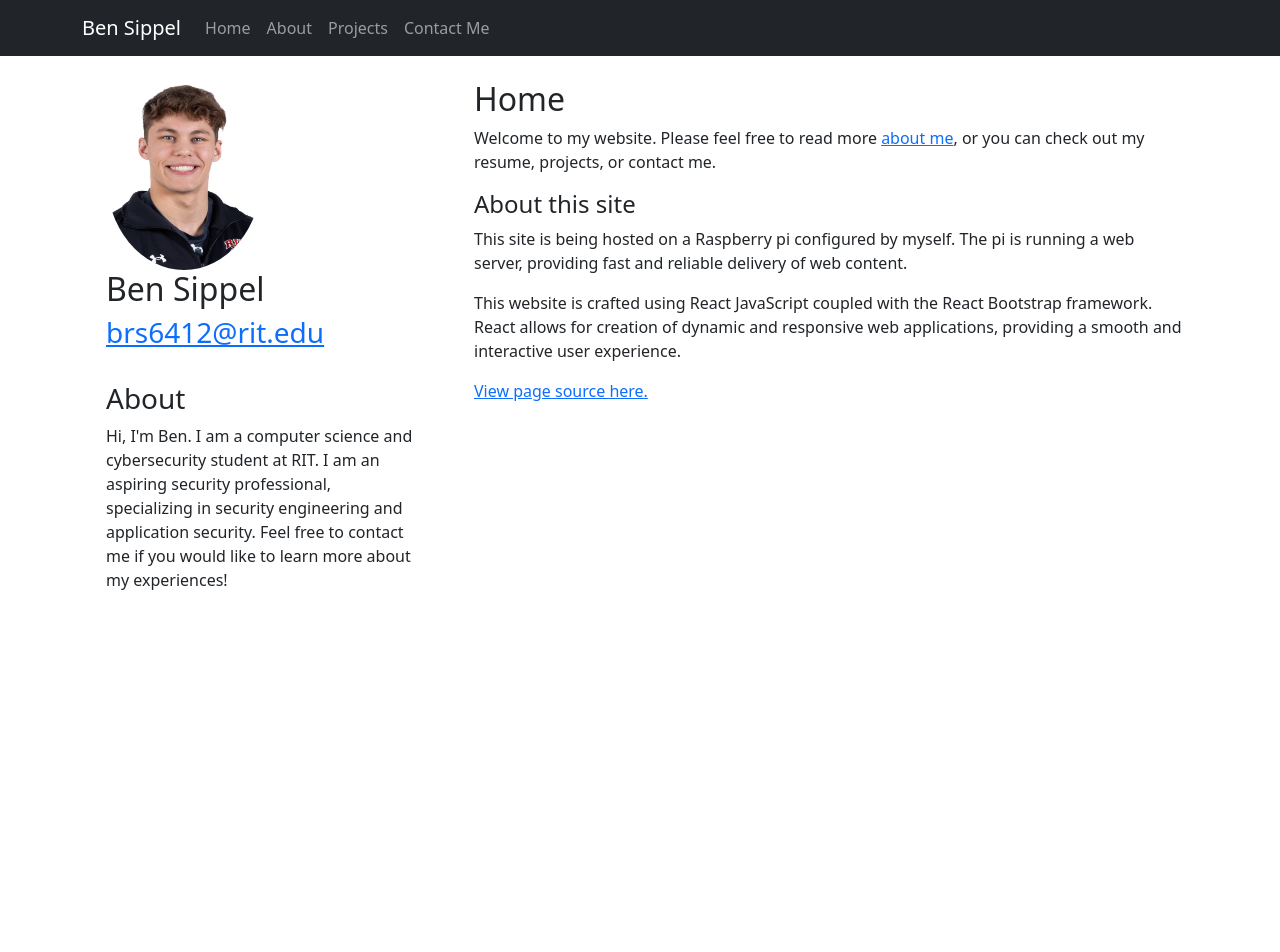
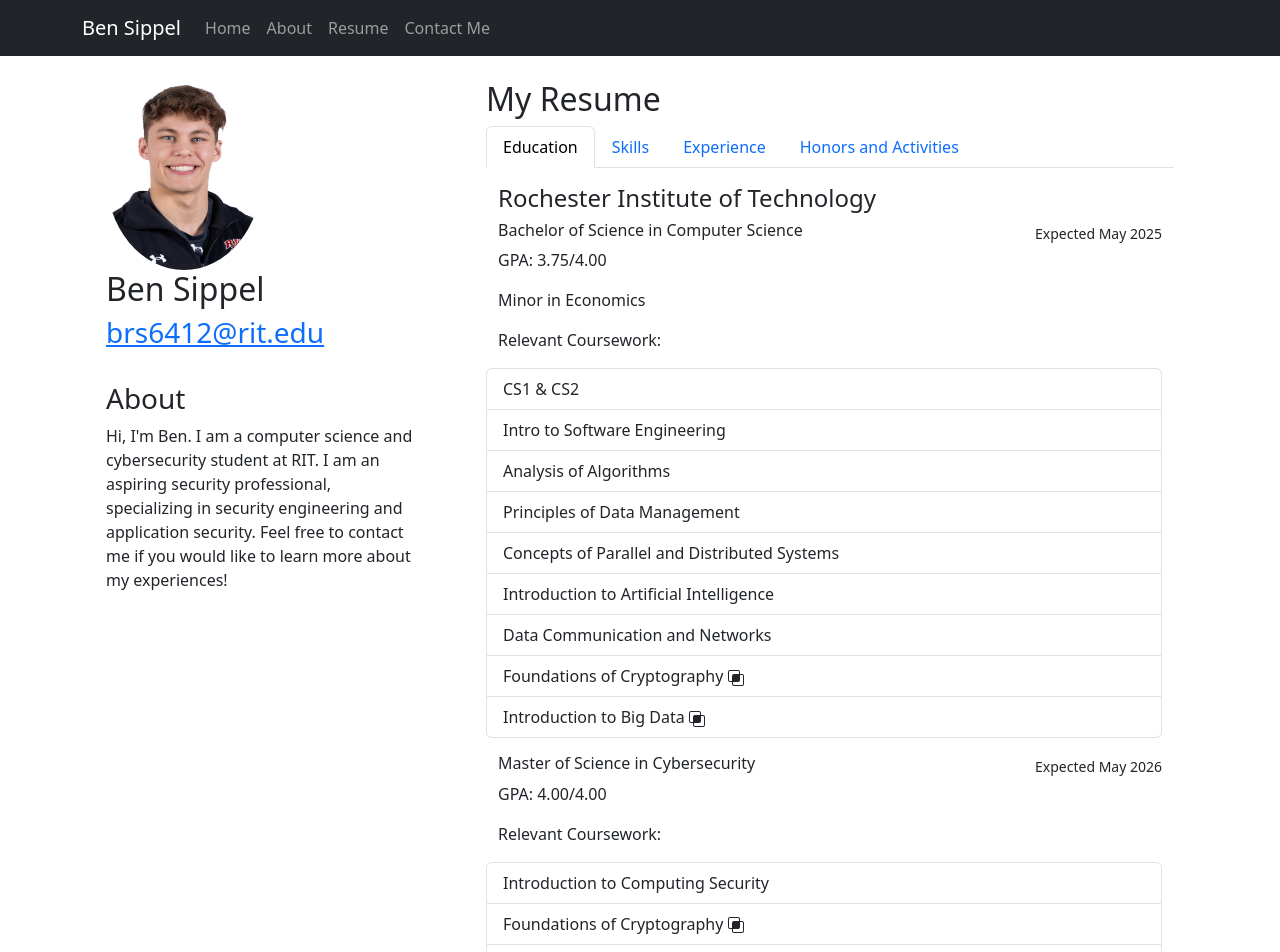
Before and after one commit to brs6412/personal-site, a React (Create React App) app: page /resume in a window 1280 px wide. Before the commit this address led to /. Shown: the top 952 px of the page. Before the commit the page ends 800 px from the top, so only its background shows below. Built offline with nearby package versions, Linux system fonts and the light colour scheme.

Commit message:
Created contact page, resume education

```diff
--- a/package.json
+++ b/package.json
@@ -7,6 +7,7 @@
     "@testing-library/react": "^13.4.0",
     "@testing-library/user-event": "^13.5.0",
     "bootstrap": "^5.3.3",
+    "bootstrap-icons": "^1.11.3",
     "react": "^18.3.1",
     "react-bootstrap": "^2.10.2",
     "react-dom": "^18.3.1",
--- a/src/App.js
+++ b/src/App.js
@@ -8,7 +8,7 @@ import {
 } from "react-router-dom";
 import Home from "./components/Home";
 import About from "./components/About";
-import Projects from "./components/Projects";
+import Resume from "./components/Resume";
 import Contact from "./components/Contact";
 import Sidebar from "./components/Sidebar";
 import { Col, Container, Nav, Navbar, Row } from "react-bootstrap";
@@ -31,8 +31,8 @@ export default function App() {
               <Nav.Link as={Link} to="/about">
                 About
               </Nav.Link>
-              <Nav.Link as={Link} to="/projects">
-                Projects
+              <Nav.Link as={Link} to="/resume">
+                Resume
               </Nav.Link>
               <Nav.Link as={Link} to="/contact">
                 Contact Me
@@ -44,22 +44,22 @@ export default function App() {
       <Container>
         <Row>
           <Col xs={6} md={4}>
-            <div className="container mt-4">
+            <Container className="mt-4">
               <Sidebar />
-            </div>
+            </Container>
           </Col>
           <Col xs={12} md={8}>
-            <div className="container mt-4">
+            <Container className="mt-4">
               <Routes>
                 <Route path="/" element={<Outlet />}>
                   <Route index element={<Home />} />
                   <Route path="/about" element={<About />} />
-                  <Route path="/projects" element={<Projects />} />
+                  <Route path="/resume" element={<Resume />} />
                   <Route path="/contact" element={<Contact />} />
                   <Route path="*" element={<Navigate to="/" replace />} />
                 </Route>
               </Routes>
-            </div>
+            </Container>
           </Col>
         </Row>
       </Container>
--- /dev/null
+++ b/src/assets/courses.js
@@ -0,0 +1,22 @@
+const courses = [
+  { title: "CS1 & CS2", degree: "bs", dual: false },
+  { title: "Intro to Software Engineering", degree: "bs", dual: false },
+  { title: "Analysis of Algorithms", degree: "bs", dual: false },
+  { title: "Principles of Data Management", degree: "bs", dual: false },
+  {
+    title: "Concepts of Parallel and Distributed Systems",
+    degree: "bs",
+    dual: false,
+  },
+  { title: "Foundations of Cryptography", degree: "bs", dual: true },
+  { title: "Introduction to Big Data", degree: "bs", dual: true },
+  { title: "Introduction to Computing Security", degree: "ms", dual: false },
+  {
+    title: "Introduction to Artificial Intelligence",
+    degree: "bs",
+    dual: false,
+  },
+  { title: "Data Communication and Networks", degree: "bs", dual: false },
+];
+
+export default courses;
--- /dev/null
+++ b/src/assets/intersect.js
@@ -0,0 +1,14 @@
+export default function intersect() {
+  return (
+    <svg
+      xmlns="http://www.w3.org/2000/svg"
+      width="16"
+      height="16"
+      fill="currentColor"
+      class="bi bi-intersect"
+      viewBox="0 0 16 16"
+    >
+      <path d="M0 2a2 2 0 0 1 2-2h8a2 2 0 0 1 2 2v2h2a2 2 0 0 1 2 2v8a2 2 0 0 1-2 2H6a2 2 0 0 1-2-2v-2H2a2 2 0 0 1-2-2zm5 10v2a1 1 0 0 0 1 1h8a1 1 0 0 0 1-1V6a1 1 0 0 0-1-1h-2v5a2 2 0 0 1-2 2zm6-8V2a1 1 0 0 0-1-1H2a1 1 0 0 0-1 1v8a1 1 0 0 0 1 1h2V6a2 2 0 0 1 2-2z" />
+    </svg>
+  );
+}
--- a/src/components/Contact.js
+++ b/src/components/Contact.js
@@ -1,9 +1,15 @@
 import React from "react";
+
+// TODO: Create reactive/witty contact form
 
 export default function Contact() {
   return (
     <div>
       <h2>Contact me</h2>
+      <p>
+        Feel free to get in touch. You can email me at:{" "}
+        <a href="mailto:brs6412@rit.edu">brs6412@rit.edu</a>
+      </p>
     </div>
   );
 }
--- /dev/null
+++ b/src/components/Education.js
@@ -0,0 +1,83 @@
+import React, { useState, useEffect } from "react";
+import { Col, Container, ListGroup, Row } from "react-bootstrap";
+import courses from "../assets/courses";
+import Intersect from "../assets/intersect";
+
+export default function Education() {
+  const [coursework, setCourseWork] = useState([]);
+  useEffect(() => {
+    const sortedList = courses.sort((c1, c2) => {
+      if (c1.dual === c2.dual) {
+        return 0;
+      }
+      return c1.dual ? 1 : -1;
+    });
+    setCourseWork(sortedList);
+  }, []);
+  return (
+    <Container>
+      <Row>
+        <h4>Rochester Institute of Technology</h4>
+      </Row>
+      <Row>
+        <Col>
+          <h6>Bachelor of Science in Computer Science</h6>
+        </Col>
+        <Col className="text-end">
+          <small>Expected May 2025</small>
+        </Col>
+      </Row>
+      <Row>
+        <p>GPA: 3.75/4.00</p>
+      </Row>
+      <Row>
+        <p>Minor in Economics</p>
+      </Row>
+      <Row className="mb-3">
+        <p>Relevant Coursework:</p>
+        <ListGroup>
+          {coursework.map(
+            (course) =>
+              course.degree === "bs" && (
+                <ListGroup.Item>
+                  {course.title + " "}
+                  {course.dual && <Intersect />}
+                </ListGroup.Item>
+              )
+          )}
+        </ListGroup>
+      </Row>
+      <Row>
+        <Col>
+          <h6>Master of Science in Cybersecurity</h6>
+        </Col>
+        <Col className="text-end">
+          <small>Expected May 2026</small>
+        </Col>
+      </Row>
+      <Row>
+        <p>GPA: 4.00/4.00</p>
+      </Row>
+      <Row className="mb-3">
+        <p>Relevant Coursework:</p>
+        <ListGroup>
+          {coursework.map(
+            (course) =>
+              (course.degree === "ms" || course.dual) && (
+                <ListGroup.Item>
+                  {course.title + " "}
+                  {course.dual && <Intersect />}
+                </ListGroup.Item>
+              )
+          )}
+        </ListGroup>
+      </Row>
+      <Row className="mb-3">
+        <small>
+          <Intersect /> denotes a double counted course between BS and MS
+          degrees
+        </small>
+      </Row>
+    </Container>
+  );
+}
--- a/src/components/Projects.js
+++ /dev/null
@@ -1,9 +0,0 @@
-import React from "react";
-
-export default function Projects() {
-  return (
-    <div>
-      <h2>Projects</h2>
-    </div>
-  );
-}
--- /dev/null
+++ b/src/components/Resume.js
@@ -0,0 +1,32 @@
+import React, { useState } from "react";
+import { Container, Tab, Tabs } from "react-bootstrap";
+import Education from "./Education";
+
+export default function Resume() {
+  const [key, setKey] = useState("education");
+
+  return (
+    <Container>
+      <h2>My Resume</h2>
+      <Tabs
+        id="resume-tabs"
+        activeKey={key}
+        onSelect={(k) => setKey(k)}
+        className="mb-3"
+      >
+        <Tab eventKey="education" title="Education">
+          <Education />
+        </Tab>
+        <Tab eventKey="skills" title="Skills">
+          Skills content
+        </Tab>
+        <Tab eventKey="experience" title="Experience">
+          Experience content
+        </Tab>
+        <Tab eventKey="honors-activities" title="Honors and Activities">
+          All my honors here
+        </Tab>
+      </Tabs>
+    </Container>
+  );
+}
```
Also changed, not shown: src/components/About.js (+1 -11 lines), 1 other file (tests, documents, lock files or other folders).
